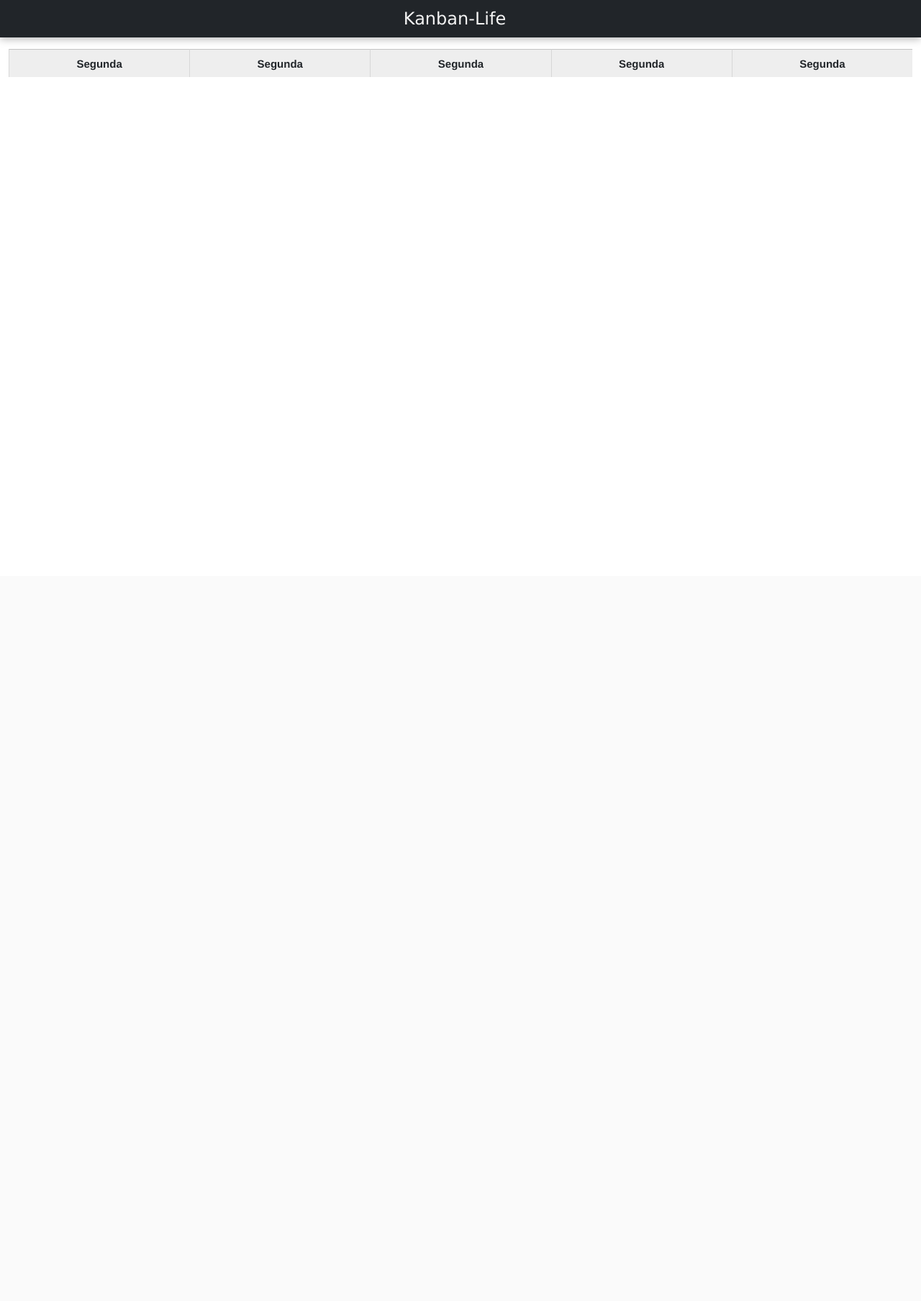
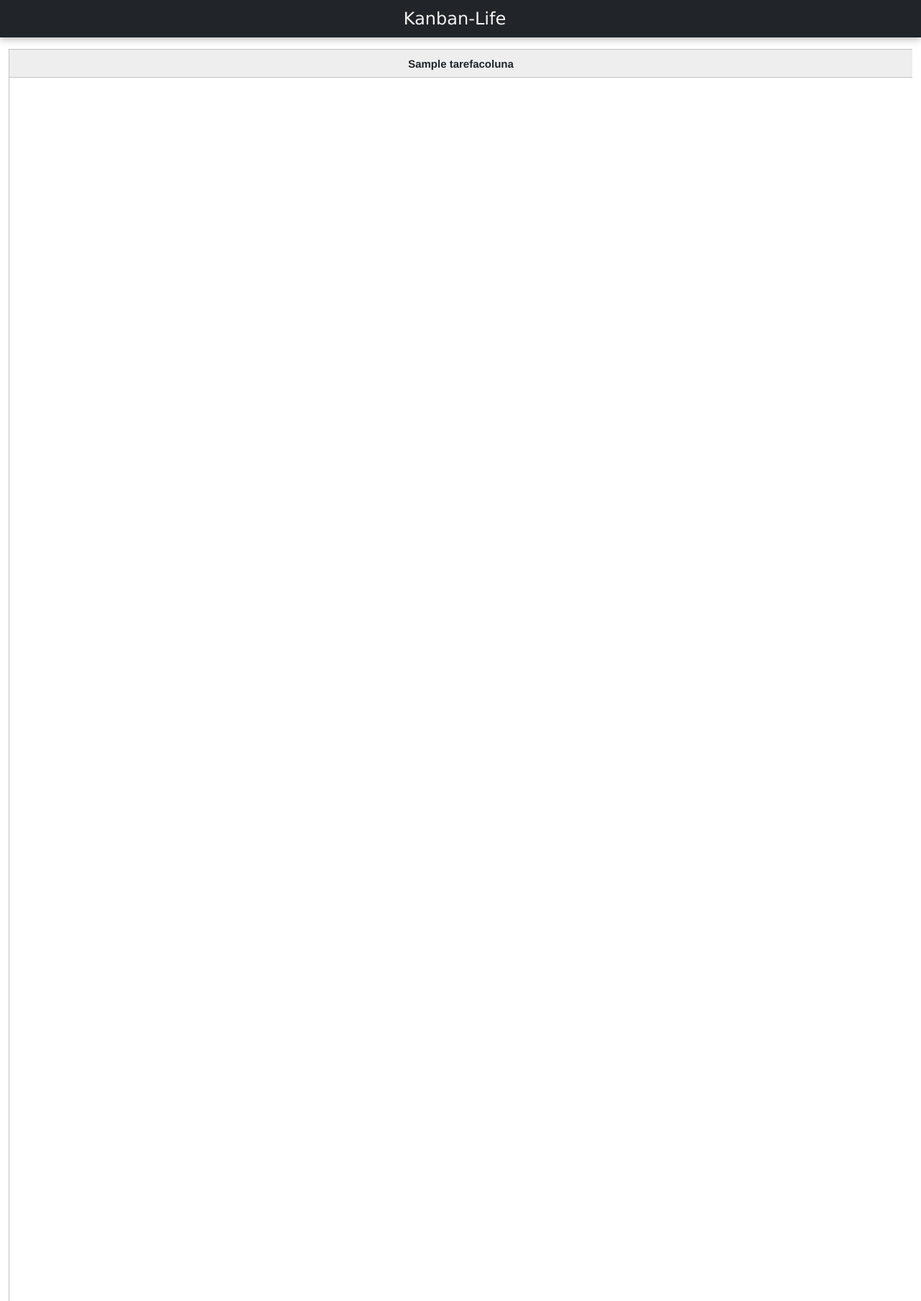
Before and after one commit to gustavossandrin/kanban_life, a Django app: page /board/1 in a window 1280 px wide. Shown: the whole page at 72% size. Before the commit the page ends 107 px from the top, so only its background shows below. Run offline with Django 4.2, Linux system fonts and the light colour scheme; a user stored in the database is signed in; tables that the repository leaves empty hold one stand-in row (values such as "Sample post"); lists and menus that the app fills with data are empty; some libraries are stand-ins or nearby versions.

Commit message:
Criado o body da tabela, já feito iterar sob as colunas

```diff
--- a/kanban_life/board/templates/board/board.html
+++ b/kanban_life/board/templates/board/board.html
@@ -14,48 +14,34 @@
          <table class="board-table">
             <thead>
                 <tr>
-                    <th class="column-header">
+                    {% for coluna in colunas %}
+                        <th class="column-header {% if forloop.first %}column-first{% elif forloop.last %}column-last{% endif %}">
                             <div class="columnHeader-inner">
                                 <div class="columnHeader-flexSpacer"></div>
                                 <div class="columnHeader-nameAndInfo">
-                                <h2 class="columnHeader-name">Segunda</h2>
+                                    <h2 class="columnHeader-name">{{ coluna.nome }}</h2>
                                 </div>
                             </div>
                         </th>
-                    <th class="column-header">
-                        <div class="columnHeader-inner">
-                            <div class="columnHeader-flexSpacer"></div>
-                            <div class="columnHeader-nameAndInfo">
-                                <h2 class="columnHeader-name">Segunda</h2>
+                    {% endfor %}
+                </tr>
+            </thead>
+             <tbody>
+                <tr class="board-swimlane">
+                    {% for coluna in colunas %}
+                    <td class="board-taskListCell {% if forloop.first %}column-first{% elif forloop.last %}column-last{% endif %}">
+                        <div class="board-taskListCell-inner">
+                            <div class="board-taskListCellHeader">
+                                <div class="board-taskListCellHeader-inner"></div>
+                            </div>
+                            <div class="taskList">
+
                             </div>
                         </div>
-                    </th>
-                    <th class="column-header">
-                        <div class="columnHeader-inner">
-                            <div class="columnHeader-flexSpacer"></div>
-                            <div class="columnHeader-nameAndInfo">
-                                <h2 class="columnHeader-name">Segunda</h2>
-                            </div>
-                        </div>
-                    </th>
-                    <th class="column-header">
-                        <div class="columnHeader-inner">
-                            <div class="columnHeader-flexSpacer"></div>
-                            <div class="columnHeader-nameAndInfo">
-                                <h2 class="columnHeader-name">Segunda</h2>
-                            </div>
-                        </div>
-                    </th>
-                    <th class="column-header">
-                        <div class="columnHeader-inner">
-                            <div class="columnHeader-flexSpacer"></div>
-                            <div class="columnHeader-nameAndInfo">
-                                <h2 class="columnHeader-name">Segunda</h2>
-                            </div>
-                        </div>
-                    </th>
+                    </td>
+                    {% endfor %}
                 </tr>
-            </thead>
+             </tbody>
         </table>
     </div>
 </div>
--- a/kanban_life/board/views.py
+++ b/kanban_life/board/views.py
@@ -5,9 +5,14 @@ from django.shortcuts import render
 
 
 # Create your views here.
+from kanban_life.board.models import TarefaColuna
+
 
 @login_required
 def board_index(request, id):
     if request.user.id != id:
         return render(request, 'home/error_404.html')
-    return render(request, 'board/board.html')
+
+    colunas = TarefaColuna.objects.filter(user_id=id).order_by('posicao')
+
+    return render(request, 'board/board.html', {'colunas': colunas})
--- a/static/css/style.css
+++ b/static/css/style.css
@@ -235,7 +235,7 @@ body {
     text-align: center;
 }
 
-/* BOARD TABLE */
+/* BOARD TABLE THEAD */
 .board-table{
     margin: 0;
     padding: 0;
@@ -297,4 +297,64 @@ body {
     cursor: pointer;
     font-family: Helvetica Neue,Arial,Helvetica,sans-serif;
 }
+
+/* BOARD TABLE TBODY */
+.board-swimlane {
+    -webkit-tap-highlight-color: rgba(0,0,0,0);
+    -webkit-touch-callout: none;
+    -webkit-user-select: none;
+    -ms-user-select: none;
+    user-select: none;
+    border: 1px solid #c3c3c3;
+    display: table-row;
 }
+
+.board-taskListCell {
+    -webkit-tap-highlight-color: rgba(0,0,0,0);
+    -webkit-touch-callout: none;
+    -webkit-user-select: none;
+    -ms-user-select: none;
+    user-select: none;
+    border-top: 1px solid #c3c3c3;
+    border-left: 1px solid #e4e4e4;
+    position: relative;
+    height: 1700px;
+}
+
+.column-first {
+    border-left: 1px solid #c3c3c3;
+}
+
+.column-last {
+    border-right: 1px solid #c3c3c3;
+}
+
+.board-taskListCell-inner {
+    height: 100%;
+    position: relative;
+    overflow: hidden;
+}
+
+.board-taskListCellHeader {
+    display: none;
+    position: relative;
+    text-align: center;
+    vertical-align: middle;
+    background-color: #f3f3f3;
+    border-bottom: 1px solid #d7d7d7;
+    height: 27px;
+}
+
+.board-taskListCellHeader-inner {
+    height: 100%;
+    padding-top: 1px;
+}
+
+.taskList {
+    overflow: auto;
+    position: absolute;
+    top: 0;
+    left: 0;
+    right: 0;
+    bottom: 0;
+}
```
Lines whose indentation alone changed are shown as unchanged.
